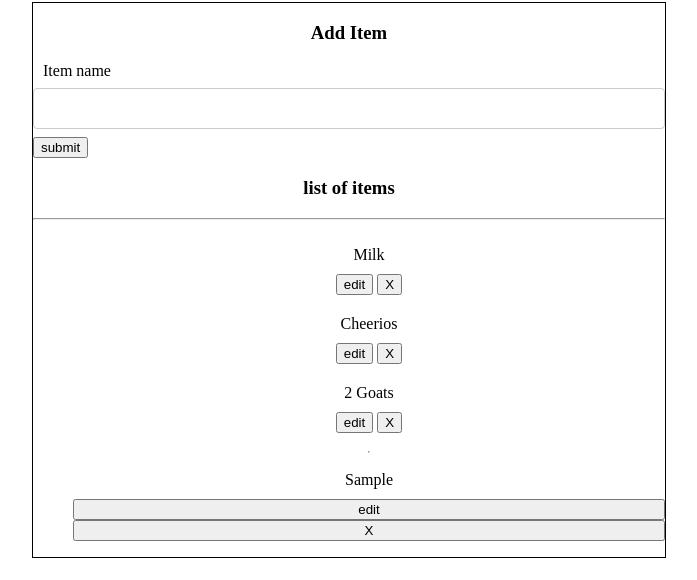
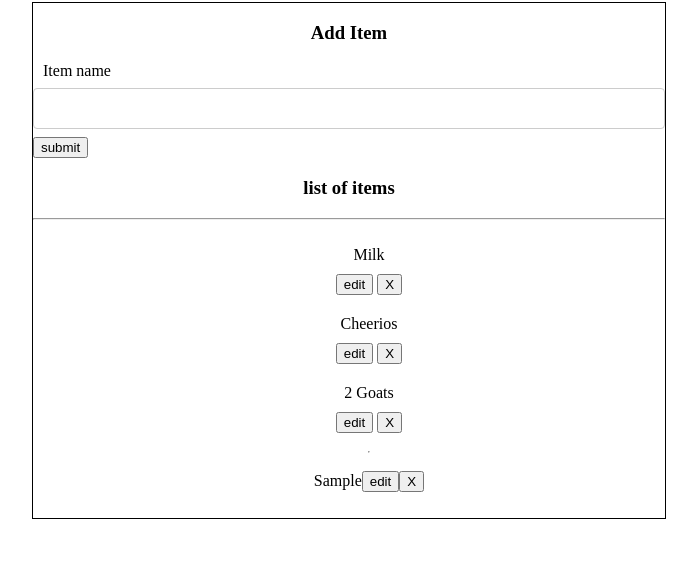
Before and after one commit to bstueben2001/vs_assignments, a plain HTML site: page moms-shopping-list-start/index.html in a window 1280 px wide. Both pictures are taken after typing "Sample" into the empty fields and a click on the button "submit". Shown: the part 78-658 px from the top of the page, without its empty margins (291-988 px from the left). Drawn offline with Linux system fonts and the light colour scheme.

Commit message:
savng work

```diff
--- a/moms-shopping-list-start/index.html
+++ b/moms-shopping-list-start/index.html
@@ -26,16 +26,16 @@
             </div>
             <hr>
             <ul id="list">
-                <li>
+                <li class="old">
                     <div>Milk</div>
                     <button>edit</button>
                     <button class="button2">X</button>
                 </li>
-                <li>
+                <li class="old">
                     <div>Cheerios</div>
                     <button>edit</button>
                     <button class="button2">X</button>
-                </li>
+                </li class="old">
                 <li>
                     <div>2 Goats</div>
                     <button>edit</button>
--- a/moms-shopping-list-start/index.js
+++ b/moms-shopping-list-start/index.js
@@ -1,49 +1,46 @@
 const form = document.addItem
+
+const anchor = document.getElementById("list")
 
     form.addEventListener("submit",function(event){
         event.preventDefault()
         const itemName = form.title.value
         form.title.value = ""
 
-    var newItem = [
-        itemName,
-        "edit",
-        "X"
-    ]
+        let newLi = document.createElement("li")
 
-    var currentLi = document.getElementById("list")
+            let item = document.createElement("span")
+                item.innerHTML = itemName
 
-    var newLi = document.createElement("li")
-        newLi.textContent = newItem[0]
-
-    var editButton = document.createElement("button")
-        editButton.innerHTML = newItem[1]
+            let editButton = document.createElement("button")
+                editButton.innerHTML = "edit"
                     //add styles for 'b1' class
-
                     editButton.addEventListener("click",function(){
                         console.log("This listener works")
                         //input field???
-                const itemName = form.title.value
-                newLi.textContent = itemName
-            })
 
-    var clearButton = document.createElement("button")
-        clearButton.innerHTML = newItem[2]
-            clearButton.addEventListener("click",function(){
-                console.log("So does this one")
+
 
                     })
 
-    for(let i = 0; i < newItem.length; i++)
-        currentLi.append(newLi)
-        currentLi.append(editButton)
-        currentLi.append(clearButton)
-
+            let clearButton = document.createElement("button")
+                clearButton.innerHTML = "X"
+                clearButton.addEventListener("click",function(){
+                    console.log("it worked")
+                    newLi.remove()
                     })
 
-clearButton.addEventListener("click",function(){
-    for(let i = 0; i < newItem.length; i++)
-        newLi.remove(newLi)
-        newLi.remove(editButton)
-        newLi.remove(clearButton)
+        newLi.append(item)
+        newLi.append(editButton)
+        newLi.append(clearButton)
+
+        anchor.appendChild(newLi)
     })
+
+const oldButtons = document.querySelectorAll(".button2")
+oldButtons.forEach(button => {
+    button.addEventListener("click", function(){
+        const li = button.closest("li")
+        li.remove()
+    })
+})
```
Lines whose indentation alone changed are shown as unchanged.
